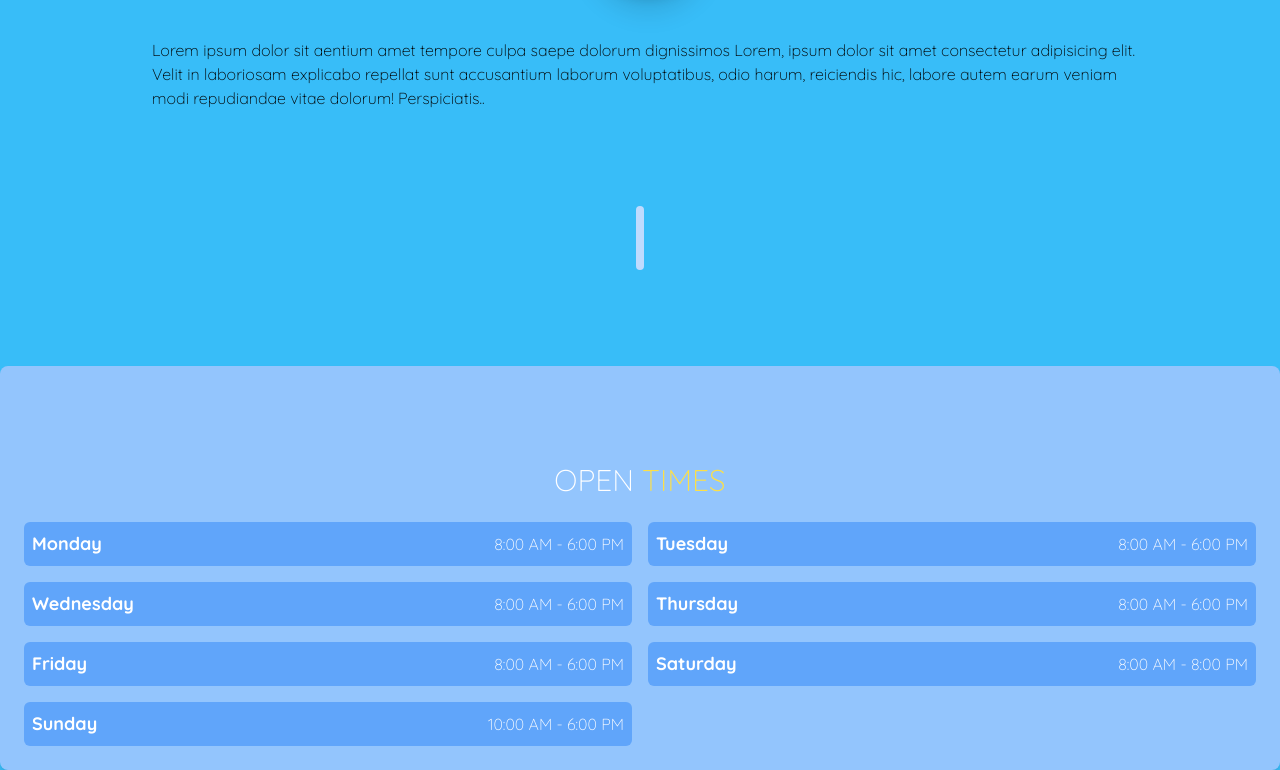
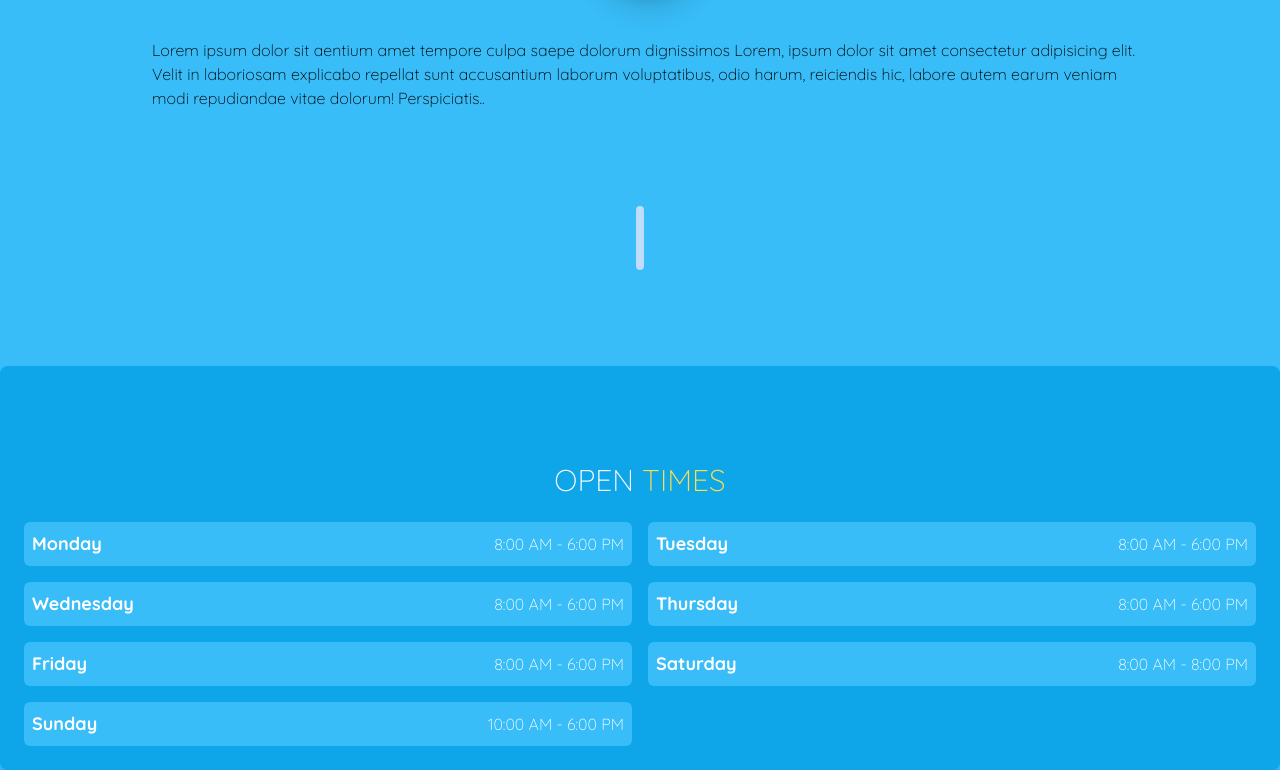
Before and after one commit to bianca9901/Fika, a Next.js app: page / in a window 1280 px wide. Shown: the part 2660-3430 px from the top of the page. Built offline with nearby package versions, Linux system fonts and the light colour scheme.

Commit message:
Change from color "blue" to color "sky"

```diff
--- a/components/OpenTimes.tsx
+++ b/components/OpenTimes.tsx
@@ -4,7 +4,7 @@ import SectionHeading from "./SectionHeading";
 function OpenTimes() {
   return (
     <section id="open-times" className="scroll-mt-28">
-      <div className="bg-blue-300 p-6 rounded-lg shadow-md">
+      <div className="bg-sky-500 p-6 rounded-lg shadow-md">
         <div className="md:text-center">
           <SectionHeading headingText1="Open " headingText2="times" />
         </div>
@@ -13,7 +13,7 @@ function OpenTimes() {
             <div
               key={day}
               className="flex justify-between items-center p-2
-           bg-blue-400 rounded-md text-white"
+           bg-sky-400 rounded-md text-white"
             >
               <span className="text-lg font-semibold">{day}</span>
               <span>{time}</span>
```
